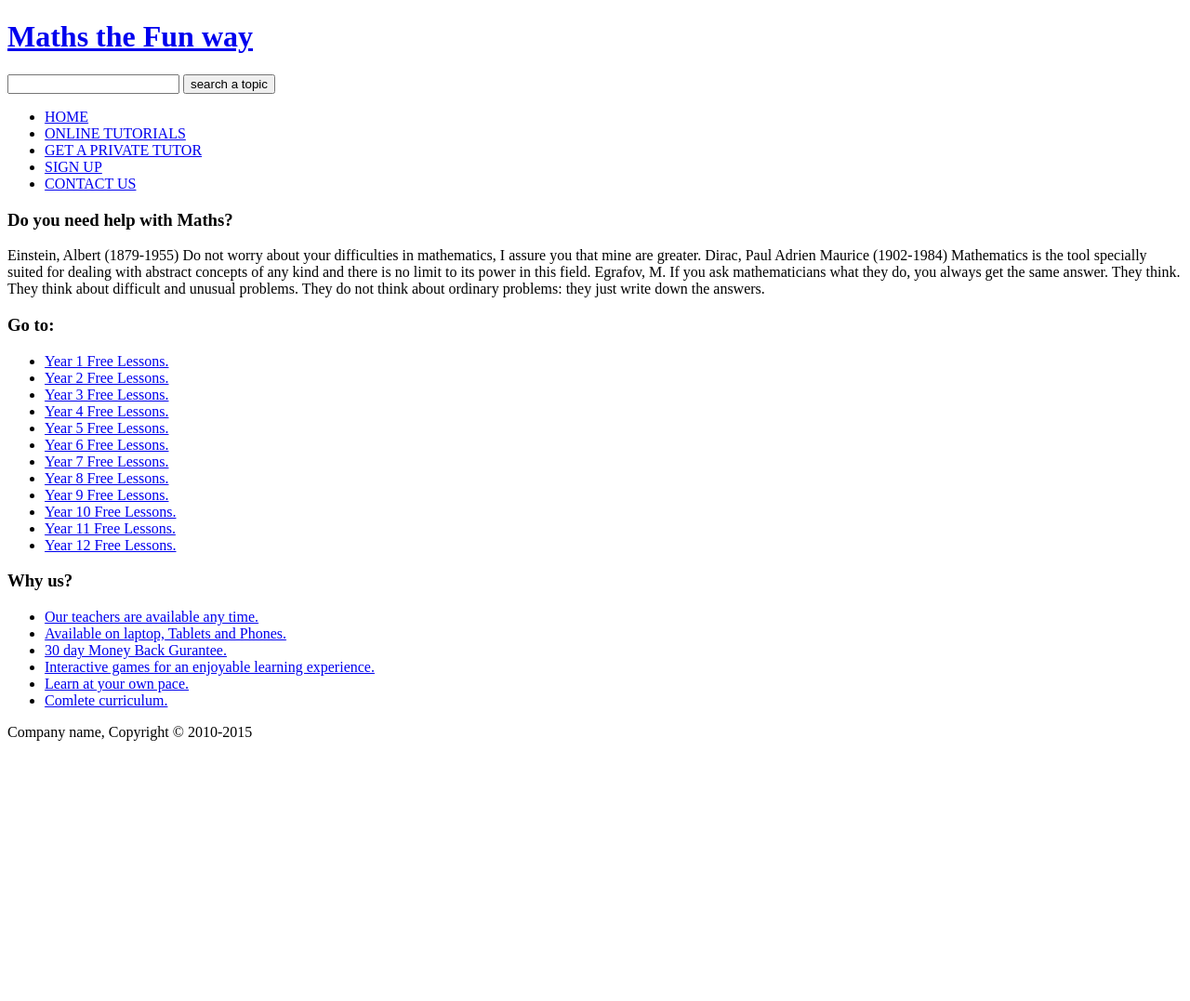
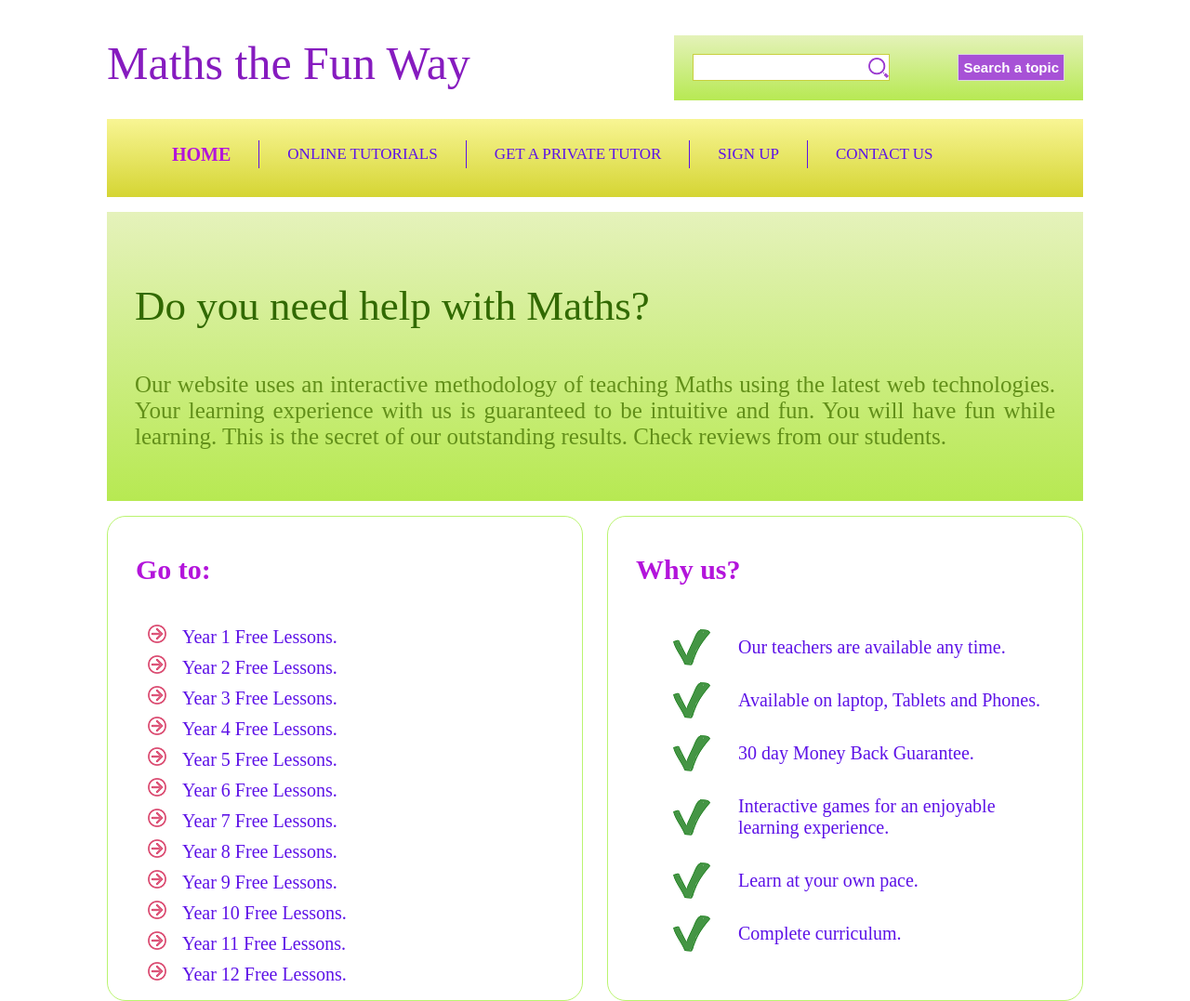
Before and after one commit to Zero00000000/secondsite.github.io, a plain HTML site: page index.html in a window 1280 px wide. Shown: the top 1077 px of the page at 93% size. Before the commit the page ends 813 px from the top, so only its background shows below. Drawn offline with Linux system fonts and the light colour scheme.

Commit message:
Initial commit

```diff
--- a/index.html
+++ b/index.html
@@ -1,22 +1,23 @@
+<!--index.html-->
 <!DOCTYPE html>
-<html lang="en">
+<html>
     <head>
-    <meta charset="UTF-8">
+        <meta charset="utf-8">
         <title>Maths Website</title>
         <meta name="viewport" content="width=device-width, initial-scale=1.0, user-scalable=yes">
         <link rel="stylesheet" href="styling.css">
     </head>
+
     <body>
         <div id="container">
             <div id="header">
                 <div id="brand">
-               <h1><a href="#">Maths the Fun way</a></h1>
-
+                    <h1><a href="#">Maths the Fun Way</a></h1>
                 </div>
                 <div id="searchBox">
                     <form method="get">
                         <input type="text" class="text">
-                   <input type="submit" value="search a topic" class="submit">
+                        <input type="submit" value="Search a topic" class="submit">
                     </form>
                 </div>
                 <div class="clear">
@@ -25,30 +26,17 @@
             </div>
             <div id="menu">
                 <ul>
-                <li><a  href="#" class="active">HOME</a></li>
-                <li><a href="#">ONLINE TUTORIALS</a></li>
-                <li><a href="#">GET A PRIVATE TUTOR</a></li>
-                <li><a href="#">SIGN UP</a></li>
-                <li><a href="#">CONTACT US</a></li>
+                    <li><a href="#" class="active">Home</a></li>
+                    <li><a href="#">Online Tutorials</a></li>
+                    <li><a href="#">Get a private tutor</a></li>
+                    <li><a href="#">Sign up</a></li>
+                    <li><a href="#">Contact us</a></li>
                 </ul>
-
             </div>
             <div id="introduction">
                 <h3>Do you need help with Maths?</h3>
-           <p>Einstein, Albert (1879-1955)
-               Do not worry about your difficulties in mathematics, I assure you that mine are greater.
-
-               Dirac, Paul Adrien Maurice (1902-1984)
-               Mathematics is the tool specially suited for dealing with abstract concepts of any kind and
-               there is no limit to its power in this field.
-
-               Egrafov, M.
-               If you ask mathematicians what they do, you always get the same answer. They think. They think
-               about difficult and unusual problems. They do not think about ordinary problems: they just write
-               down the answers.
-           </p>
+                <p>Our website uses an interactive methodology of teaching Maths using the latest web technologies. Your learning experience with us is guaranteed to be intuitive and fun. You will have fun while learning. This is the secret of our outstanding results. Check reviews from our students.</p>
             </div>
-
             <div id="leftsidebar" class="sidebar">
                 <h3>Go to:</h3>
                 <ul>
@@ -65,32 +53,27 @@
                     <li><a href="#">Year 11 Free Lessons.</a></li>
                     <li><a href="#">Year 12 Free Lessons.</a></li>
 
-
                 </ul>
-
             </div>
             <div id="rightsidebar" class="sidebar">
                 <h3>Why us?</h3>
                 <ul>
                     <li><a href="#">Our teachers are available any time.</a></li>
                     <li><a href="#">Available on laptop, Tablets and Phones.</a></li>
-               <li><a href="#">30 day Money Back Gurantee.</a></li>
+                    <li><a href="#">30 day Money Back Guarantee.</a></li>
                     <li><a href="#">Interactive games for an enjoyable learning experience.</a></li>
                     <li><a href="#">Learn at your own pace.</a></li>
-               <li><a href="#">Comlete curriculum.</a></li>
-
-
+                    <li><a href="#">Complete curriculum.</a></li>
                 </ul>
             </div>
             <div class="clear"></div>
             <footer class="footer">
                 <div>
-               <p>Company name, Copyright &copy; 2010-2015</p>
+                    <p>Company name. Copyright &copy; 2010-2015</p>
                 </div>
             </footer>
-           <p></p>
-       </div>
         </div>
 
     </body>
+
 </html>
--- /dev/null
+++ b/styling.css
@@ -0,0 +1,187 @@
+/*styling.css*/
+body{
+    font: Arial, Helvetica, sans-serif;
+}
+
+#container {
+    width: 1050px;
+/*    border: 1px solid grey;*/
+    margin: 0 auto;
+}
+
+#header{
+    height: 100px;
+    padding: 10px 0;
+}
+
+#brand{
+    float: left;
+}
+
+h1 a{
+    font-size: 50px;
+    font-weight: 100;
+    color: #861BBF;
+    text-decoration: none;
+}
+
+#searchBox{
+    float: right;
+    background: linear-gradient(#E4F2B9, #B7E953);
+    background: -webkit-linear-gradient(#E4F2B9, #B7E953);
+    background: -o-linear-gradient(#E4F2B9, #B7E953);
+    background: -moz-linear-gradient(#E4F2B9, #B7E953);
+    width: 400px;
+    height: 50px;
+    padding: 20px 20px 0 20px;
+    margin-top: 20px;
+}
+
+.text{
+    float: left;
+    width: 200px;
+    padding: 5px;
+    font-size: 15px;
+    color: #E36A0C;
+    background: white url(images/search.png) right center no-repeat;
+    border: 1px solid #C8D03E;
+}
+
+.submit{
+    float: right;
+    padding: 5px;
+    font-weight: bold;
+    color: white;
+    background: #A751D6;
+    font-size: 15px;
+    border: 1px solid #DCD5E1;
+}
+
+.clear{
+    clear: both;
+}
+
+#menu{
+    height: 70px;
+    background: linear-gradient(#F8F594, #D5D533);
+    background: -webkit-linear-gradient(#F8F594, #D5D533);
+    background: -o-linear-gradient(#F8F594, #D5D533);
+    background: -moz-linear-gradient(#F8F594, #D5D533);
+    padding: 7px 0;
+}
+ul{
+    list-style: none;
+}
+
+#menu ul li{
+    float: left;
+    padding: 0 30px;
+    height: 30px;
+    border-right: 1px solid #5d12e7;
+}
+
+#menu ul li:last-child{
+    border-right: none;
+}
+
+#menu ul li a{
+    text-decoration: none;
+    text-transform: uppercase;
+    font-size: 17px;
+    color: #5d12e7;
+    line-height: 30px;
+    -webkit-transition: font-size 0.3s ease;
+    -moz-transition: font-size 0.3s ease;
+    -o-transition: font-size 0.3s ease;
+    -ms-transition: font-size 0.3s ease;
+    transition: font-size 0.3s ease;
+}
+
+#menu ul li a:hover, #menu ul li a.active{
+    font-size: 20px;
+    font-weight: bold;
+    color: #B314DB;
+}
+
+#introduction{
+    background: linear-gradient(#E5F2BB, #B7E952);
+    background: -webkit-linear-gradient(#E5F2BB, #B7E952);
+    background: -o-linear-gradient(#E5F2BB, #B7E952);
+    background: -moz-linear-gradient(#E5F2BB, #B7E952);
+    padding: 30px;
+    margin: 16px 0;
+}
+
+#introduction h3{
+    font-size: 45px;
+    color: #316901;
+    font-weight: normal;
+}
+
+#introduction p{
+    font-size: 25px;
+    color: #628F19;
+    text-align: justify;
+}
+
+.sidebar{
+    height: 500px;
+    width: 450px;
+    border: 1px solid #BAF46F;
+    border-radius: 20px;
+    padding: 10px 30px;
+}
+
+.sidebar h3{
+    color: #B314DB;
+    font-size: 30px;
+}
+
+.sidebar ul{
+    padding-top: 8px;
+}
+#leftsidebar ul li{
+    padding: 4px 0 4px 10px;
+    list-style-image: url(images/arrow.png);
+}
+
+#rightsidebar ul li{
+    padding: 17px 0 17px 70px;
+    background: url(images/tick.png) no-repeat left center;
+}
+.sidebar ul li a{
+    text-decoration: none;
+    font-size: 20px;
+    color: #5d12e7;
+    -webkit-transition: font-size 0.3s ease;
+    -moz-transition: font-size 0.3s ease;
+    -o-transition: font-size 0.3s ease;
+    -ms-transition: font-size 0.3s ease;
+    transition: font-size 0.3s ease;
+}
+
+.sidebar ul li a:hover, .sidebar ul li a.active{
+    text-decoration: none;
+    color: #B314DB;
+    font-size: 23px;
+    font-weight: bold;
+}
+
+
+#leftsidebar{
+    float: left;
+}
+
+#rightsidebar{
+    float: right;
+}
+
+.footer{
+    height: 60px;
+    background: linear-gradient(#F6F390, #D5D533);
+    background: -webkit-linear-gradient(#F6F390, #D5D533);
+    background: -o-linear-gradient(#F6F390, #D5D533);
+    background: -moz-linear-gradient(#F6F390, #D5D533);
+    padding: 10px 30px;
+    margin-top: 15px
+}
```
Also changed, not shown: images/arrow.png (added), images/search.png (added), images/tick.png (added). Lines whose indentation alone changed are shown as unchanged.
